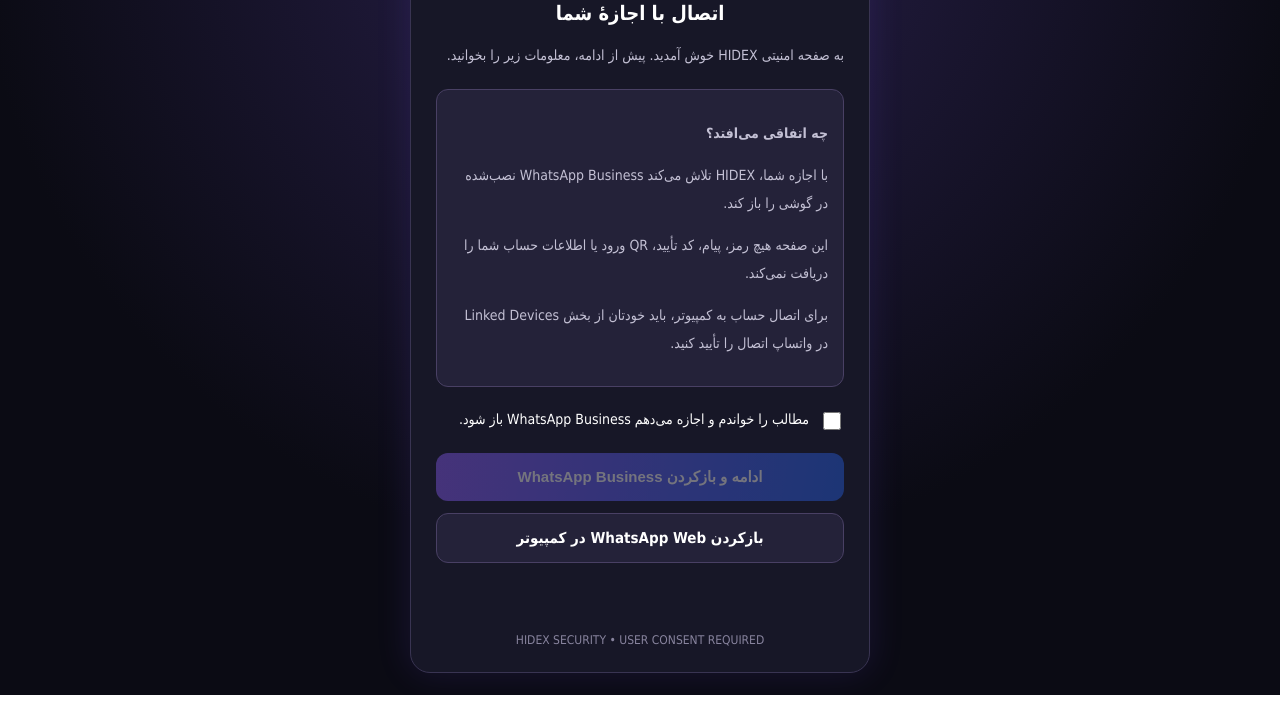
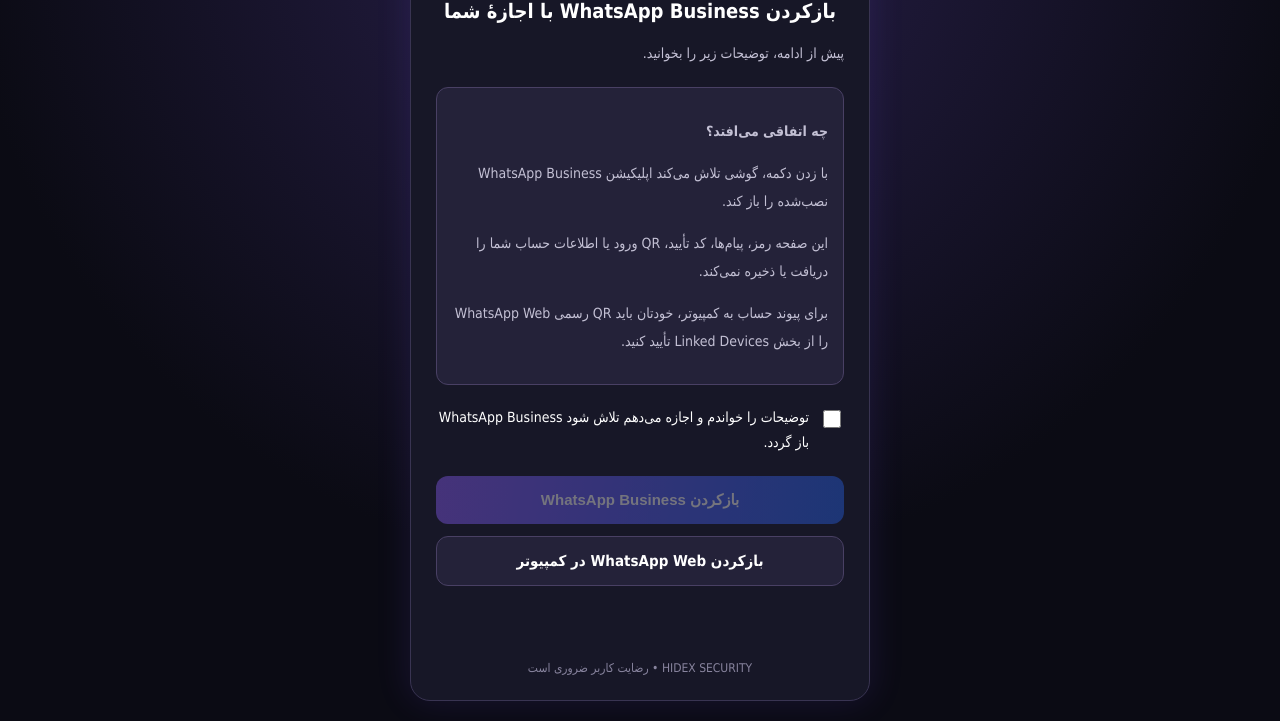
Before and after one commit to haseebullahomari002-art/HIDEX, a plain HTML site: page index2.html in a window 1280 px wide. Shown: the part 105-826 px from the top of the page. Before the commit the page ends 800 px from the top, so only its background shows below. Drawn offline with Linux system fonts and the light colour scheme.

Commit message:
Refactor HTML structure and update styles

```diff
--- a/index2.html
+++ b/index2.html
@@ -1,4 +1,3 @@
-
 <!DOCTYPE html>
 <html lang="fa" dir="rtl">
 <head>
@@ -6,213 +5,46 @@
 <meta name="viewport" content="width=device-width, initial-scale=1">
 <meta name="theme-color" content="#0b0b14">
 <title>HIDEX Security</title>
-
 <style>
-* { box-sizing: border-box; }
-
-body {
-    margin: 0;
-    min-height: 100vh;
-    padding: 20px;
-    display: flex;
-    align-items: center;
-    justify-content: center;
-    background: radial-gradient(circle at top, #29204c, #0b0b14 65%);
-    color: white;
-    font-family: Tahoma, Arial, sans-serif;
-}
-
-.container {
-    width: 100%;
-    max-width: 460px;
-    padding: 25px;
-    background: #171727;
-    border: 1px solid #393452;
-    border-radius: 20px;
-    box-shadow: 0 0 35px #7850ff22;
-}
-
-.logo {
-    text-align: center;
-    font-size: 36px;
-    font-weight: bold;
-    letter-spacing: 5px;
-    color: #22d3ee;
-}
-
-h2 {
-    text-align: center;
-    font-size: 20px;
-}
-
-p {
-    color: #c3c0d4;
-    font-size: 14px;
-    line-height: 2;
-}
-
-.info {
-    padding: 15px;
-    margin: 20px 0;
-    background: #242239;
-    border: 1px solid #494064;
-    border-radius: 12px;
-}
-
-label {
-    display: flex;
-    gap: 10px;
-    margin: 20px 0;
-    font-size: 14px;
-    line-height: 1.8;
-}
-
-input {
-    width: 18px;
-    height: 18px;
-    margin-top: 5px;
-    flex-shrink: 0;
-    accent-color: #8b5cf6;
-}
-
-button, .web-link {
-    display: block;
-    width: 100%;
-    padding: 15px;
-    margin-top: 12px;
-    border: none;
-    border-radius: 12px;
-    text-align: center;
-    font-size: 15px;
-    font-weight: bold;
-    text-decoration: none;
-    cursor: pointer;
-}
-
-button {
-    color: white;
-    background: linear-gradient(100deg, #8b5cf6, #2563eb);
-}
-
-button:disabled {
-    opacity: .4;
-    cursor: not-allowed;
-}
-
-.web-link {
-    color: white;
-    background: #242239;
-    border: 1px solid #494064;
-}
-
-#status {
-    min-height: 35px;
-    margin-top: 15px;
-    color: #22d3ee;
-    text-align: center;
-    font-size: 13px;
-    line-height: 1.8;
-}
-
-.footer {
-    margin-top: 20px;
-    color: #88849e;
-    text-align: center;
-    font-size: 12px;
-}
+*{box-sizing:border-box}body{margin:0;min-height:100vh;padding:20px;display:flex;align-items:center;justify-content:center;background:radial-gradient(circle at top,#29204c,#0b0b14 65%);color:#fff;font-family:Tahoma,Arial,sans-serif}
+.container{width:100%;max-width:460px;padding:25px;background:#171727;border:1px solid #393452;border-radius:20px;box-shadow:0 0 35px #7850ff22}
+.logo{text-align:center;font-size:36px;font-weight:bold;letter-spacing:5px;color:#22d3ee}h2{text-align:center;font-size:20px}
+p{color:#c3c0d4;font-size:14px;line-height:2}.info{padding:15px;margin:20px 0;background:#242239;border:1px solid #494064;border-radius:12px}
+label{display:flex;gap:10px;margin:20px 0;font-size:14px;line-height:1.8}input{width:18px;height:18px;margin-top:5px;flex-shrink:0;accent-color:#8b5cf6}
+button,.web-link{display:block;width:100%;padding:15px;margin-top:12px;border:0;border-radius:12px;text-align:center;font-size:15px;font-weight:bold;text-decoration:none;cursor:pointer}
+button{color:white;background:linear-gradient(100deg,#8b5cf6,#2563eb)}button:disabled{opacity:.4;cursor:not-allowed}
+.web-link{color:white;background:#242239;border:1px solid #494064}
+#status{min-height:40px;margin-top:15px;color:#22d3ee;text-align:center;font-size:13px;line-height:1.8}.footer{margin-top:20px;color:#88849e;text-align:center;font-size:12px}
 </style>
 </head>
-
 <body>
-
 <main class="container">
-
 <div class="logo">HIDEX</div>
-
-    <h2>اتصال با اجازهٔ شما</h2>
-
-    <p>
-        به صفحه امنیتی HIDEX خوش آمدید.
-        پیش از ادامه، معلومات زیر را بخوانید.
-    </p>
-
+<h2>بازکردن WhatsApp Business با اجازهٔ شما</h2>
+<p>پیش از ادامه، توضیحات زیر را بخوانید.</p>
 <section class="info">
 <p><strong>چه اتفاقی می‌افتد؟</strong></p>
-
-        <p>
-            با اجازه شما، HIDEX تلاش می‌کند
-            WhatsApp Business نصب‌شده در گوشی را باز کند.
-        </p>
-
-        <p>
-            این صفحه هیچ رمز، پیام، کد تأیید،
-            QR ورود یا اطلاعات حساب شما را دریافت نمی‌کند.
-        </p>
-
-        <p>
-            برای اتصال حساب به کمپیوتر،
-            باید خودتان از بخش Linked Devices
-            در واتساپ اتصال را تأیید کنید.
-        </p>
+<p>با زدن دکمه، گوشی تلاش می‌کند اپلیکیشن WhatsApp Business نصب‌شده را باز کند.</p>
+<p>این صفحه رمز، پیام‌ها، کد تأیید، QR ورود یا اطلاعات حساب شما را دریافت یا ذخیره نمی‌کند.</p>
+<p>برای پیوند حساب به کمپیوتر، خودتان باید QR رسمی WhatsApp Web را از بخش Linked Devices تأیید کنید.</p>
 </section>
-
-    <label>
-        <input type="checkbox" id="agree">
-        <span>
-            مطالب را خواندم و اجازه می‌دهم
-            WhatsApp Business باز شود.
-        </span>
-    </label>
-
-    <button id="continue" disabled>
-        ادامه و بازکردن WhatsApp Business
-    </button>
-
-    <a class="web-link"
-       href="https://web.whatsapp.com/"
-       target="_blank"
-       rel="noopener noreferrer">
-       بازکردن WhatsApp Web در کمپیوتر
-    </a>
-
+<label><input type="checkbox" id="agree"><span>توضیحات را خواندم و اجازه می‌دهم تلاش شود WhatsApp Business باز گردد.</span></label>
+<button id="openBusiness" type="button" disabled>بازکردن WhatsApp Business</button>
+<a class="web-link" href="https://web.whatsapp.com/" target="_blank" rel="noopener noreferrer">بازکردن WhatsApp Web در کمپیوتر</a>
 <div id="status" role="status" aria-live="polite"></div>
-
-    <div class="footer">
-        HIDEX SECURITY • USER CONSENT REQUIRED
-    </div>
-
+<div class="footer">HIDEX SECURITY • رضایت کاربر ضروری است</div>
 </main>
-
 <script>
 const agree = document.getElementById("agree");
-const button = document.getElementById("continue");
+const openBusiness = document.getElementById("openBusiness");
 const statusBox = document.getElementById("status");
-
-agree.addEventListener("change", () => {
-    button.disabled = !agree.checked;
-});
-
-button.addEventListener("click", () => {
-
+agree.addEventListener("change", () => { openBusiness.disabled = !agree.checked; });
+openBusiness.addEventListener("click", () => {
   if (!agree.checked) return;
-
-    statusBox.textContent =
-        "درخواست بازکردن WhatsApp Business ارسال شد...";
-
-    const appLink =
-        "intent://send?text=#Intent;" +
-        "scheme=whatsapp;" +
-        "package=com.whatsapp.w4b;" +
-        "end";
-
-    window.location.href = appLink;
-
-    setTimeout(() => {
-        statusBox.textContent =
-            "اگر برنامه باز نشد، WhatsApp Business را خودتان از گوشی باز کنید.";
-    }, 2500);
+  statusBox.textContent = "درخواست بازکردن WhatsApp Business فرستاده شد. اگر باز نشد، اپ را دستی باز کنید.";
+  // Android intent for WhatsApp Business. No download-page fallback.
+  window.location.href = "intent://send/#Intent;scheme=whatsapp;package=com.whatsapp.w4b;end";
 });
 </script>
-
 </body>
 </html>
```
Lines whose indentation alone changed are shown as unchanged.
